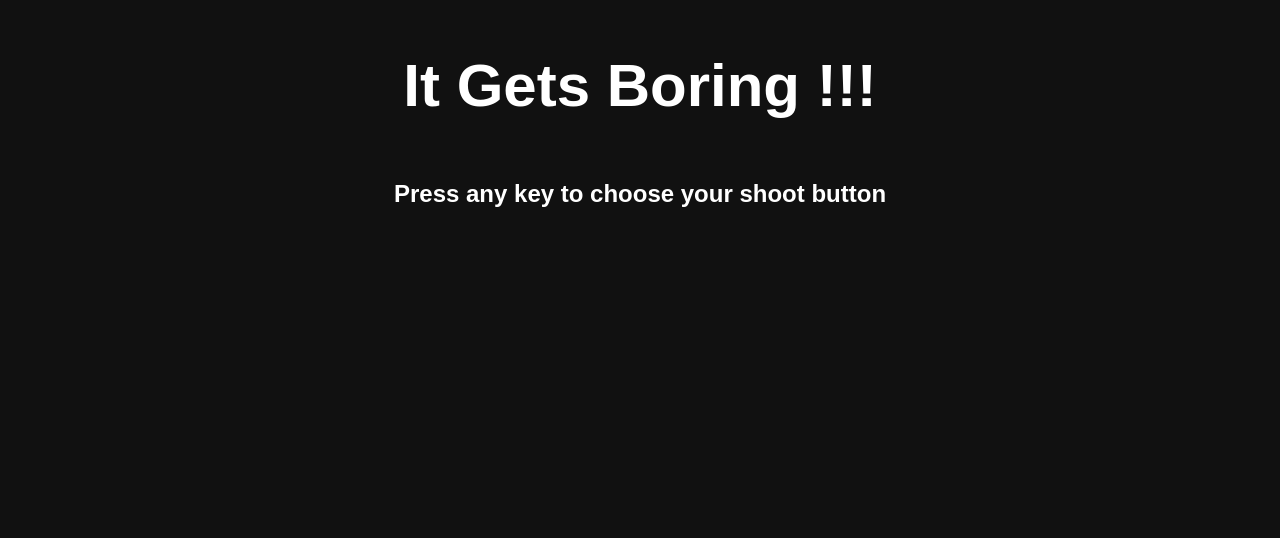
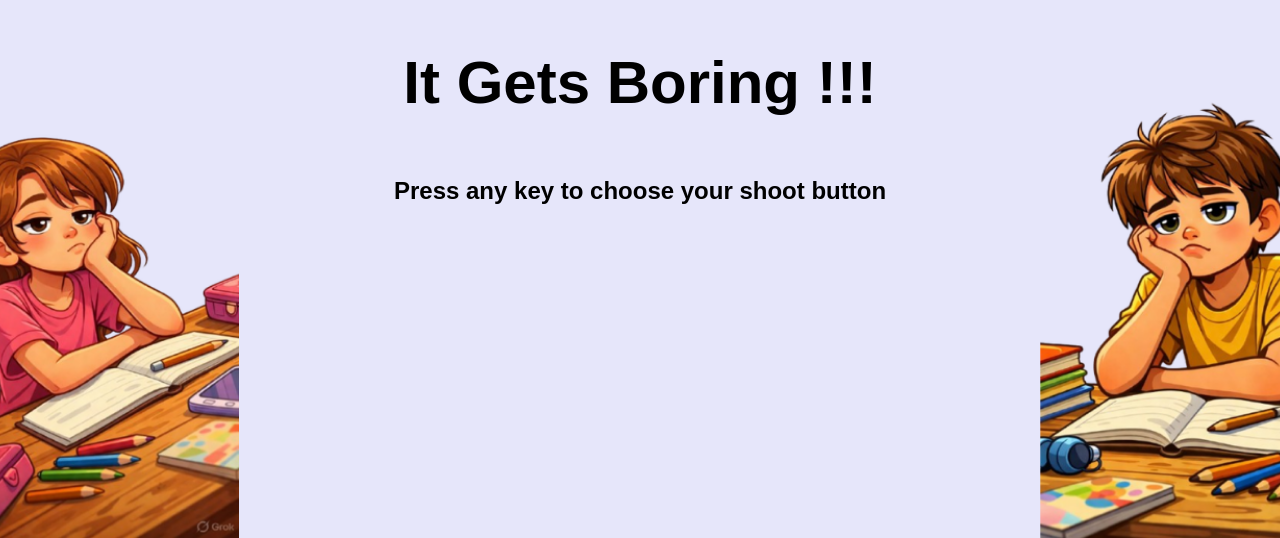
Before and after one commit to LAKSHAYJAIN19/balloonbuster, a website built with Vite: page index.html in a window 1280 px wide. Shown: the part 262-800 px from the top of the page. Built offline with nearby package versions, Linux system fonts and the light colour scheme.

Commit message:
changed the bg

```diff
--- a/src/game/BalloonManager.js
+++ b/src/game/BalloonManager.js
@@ -69,7 +69,8 @@ function drawBalloons(){
         ctx.font = "12px Arial"
         ctx.textAlign = "center"
         ctx.textBaseline = "middle"
-        ctx.fillText(balloon.hitsLeft, balloon.x, balloon.y+12)
+        const hitText = balloon.hitsLeft === 1 ? "hit" : "hits"
+        ctx.fillText(balloon.hitsLeft+" "+hitText, balloon.x, balloon.y+12)
         balloon.y += balloon.speed
 
         if(balloon.y > canvas.height){
--- a/src/game/StartScreen.js
+++ b/src/game/StartScreen.js
@@ -15,43 +15,39 @@ export default class StartScreen {
     createUI(){
 
         this.container = document.createElement("div")
-
-        this.container.style.position = "absolute"
-        this.container.style.top = "0"
-        this.container.style.left = "0"
-        this.container.style.width = "100%"
-        this.container.style.height = "100%"
-        this.container.style.display = "flex"
-        this.container.style.flexDirection = "column"
-        this.container.style.alignItems = "center"
-        this.container.style.justifyContent = "center"
-        this.container.style.background = "#111"
-        this.container.style.color = "white"
+        this.container.className = "start-screen"
 
         const title = document.createElement("h1")
         title.innerText = "It Gets Boring !!!"
-        title.style.fontSize = "60px"
+        title.className = "game-title"
 
         const subtitle = document.createElement("h2")
         subtitle.innerText = "Press any key to choose your shoot button"
 
         this.keyDisplay = document.createElement("h3")
+        this.keyDisplay.className = "key-display"
 
         this.confirmBtn = document.createElement("button")
         this.confirmBtn.innerText = "Confirm"
-        this.confirmBtn.style.margin = "10px"
+        this.confirmBtn.className = "menu-button"
 
         this.retryBtn = document.createElement("button")
         this.retryBtn.innerText = "Choose Again"
+        this.retryBtn.className = "menu-button"
 
         this.confirmBtn.style.display = "none"
         this.retryBtn.style.display = "none"
 
+        this.buttonContainer = document.createElement("div")
+        this.buttonContainer.className = "button-container"
+
+        this.buttonContainer.appendChild(this.confirmBtn)
+        this.buttonContainer.appendChild(this.retryBtn)
+
         this.container.appendChild(title)
         this.container.appendChild(subtitle)
         this.container.appendChild(this.keyDisplay)
-        this.container.appendChild(this.confirmBtn)
-        this.container.appendChild(this.retryBtn)
+        this.container.appendChild(this.buttonContainer)
 
         document.body.appendChild(this.container)
 
@@ -96,9 +92,10 @@ export default class StartScreen {
         window.removeEventListener("keydown", this.handleKeyPress)
 
         this.container.innerHTML = ""
+        this.container.classList.add("countdown-screen")
 
         const counter = document.createElement("h1")
-        counter.style.fontSize = "80px"
+        counter.className = "countdown"
 
         const subtitle = document.createElement("h3")
         subtitle.innerText = "Gain as many points as you can"
@@ -128,7 +125,6 @@ export default class StartScreen {
 
                 document.body.removeChild(this.container)
 
-                // start the actual game
                 this.startGameCallback(this.selectedKey)
 
             }
--- a/src/style.css
+++ b/src/style.css
@@ -51,3 +51,55 @@ canvas {
   font-size:18px;
   cursor:pointer;
 }
+
+.start-screen{
+  position: absolute;
+  top: 0;
+  left: 0;
+  width: 100%;
+  height: 100%;
+
+  display: flex;
+  flex-direction: column;
+  align-items: center;
+  justify-content: center;
+
+  background-image: url("./assets/start-bg.png");
+  background-size: cover;
+  background-position: center;
+  color: black;
+}
+
+.game-title{
+  font-size: 60px;
+}
+
+.key-display{
+  margin-top: 10px;
+}
+
+.button-container{
+  display: flex;
+  flex-direction: row;
+  gap: 20px;
+  margin-top: 15px;
+}
+
+.menu-button{
+  padding: 10px 20px;
+  font-size: 16px;
+  cursor: pointer;
+  background-color: #D8C4FF;
+  color: white;
+}
+
+.countdown{
+  font-size: 80px;
+}
+.countdown-screen{
+  background-image: url("./assets/countdown-bg.png");
+}
+.menu-button:hover{
+  background-color: #C6AAFF;
+  color: white;
+}
```
Also changed, not shown: src/assets/countdown-bg.png (added), src/assets/start-bg.png (added).
